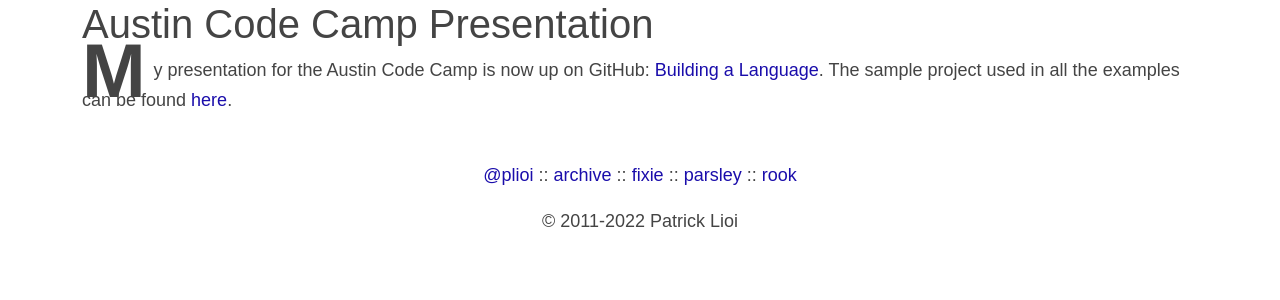
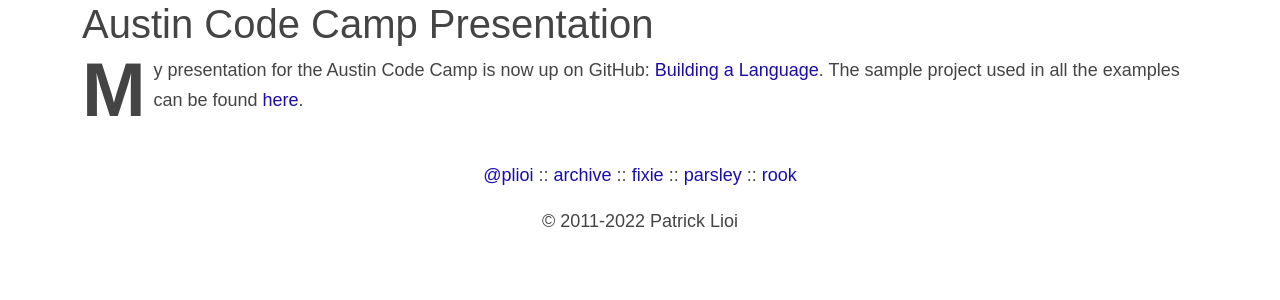
Before and after one commit to plioi/plioi.github.io, a Jekyll site: the page built from _posts/2012-06-11-austin-code-camp-presentation.html, in a window 1280 px wide. Shown: the top 300 px of the page. Built offline with Jekyll 4.4.1, drawn with Linux system fonts in a browser that asks for light colours.

Commit message:
Update styles.css

```diff
--- a/stylesheets/styles.css
+++ b/stylesheets/styles.css
@@ -32,6 +32,7 @@ h1 a, h1 a:visited, h1 a:hover {
 article p:first-child:first-letter {
   font-weight: bold;
   font-size: 4.25em;
+  line-height: 0.9em;
   padding-right: 0.1em;
   float: left;
 }
```
